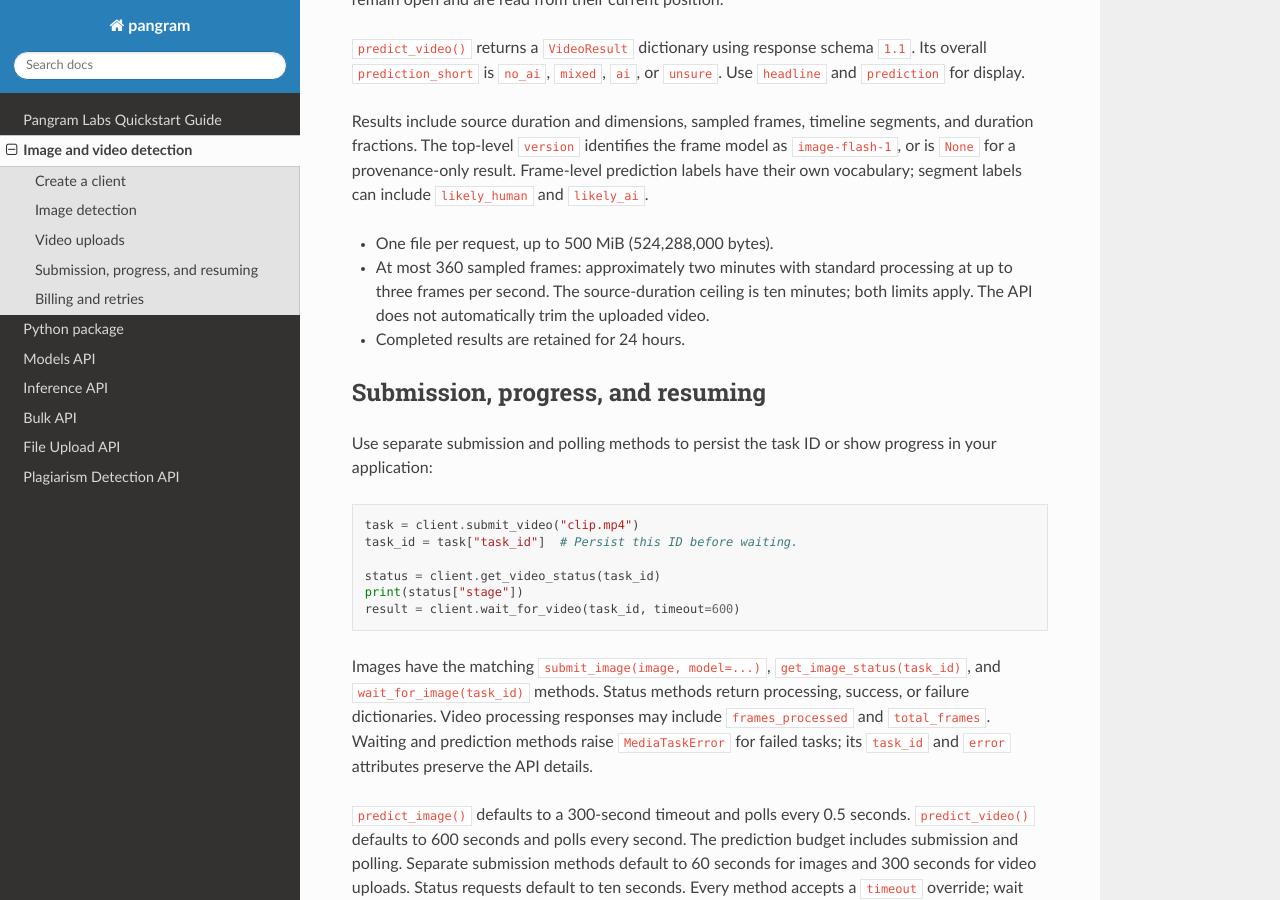
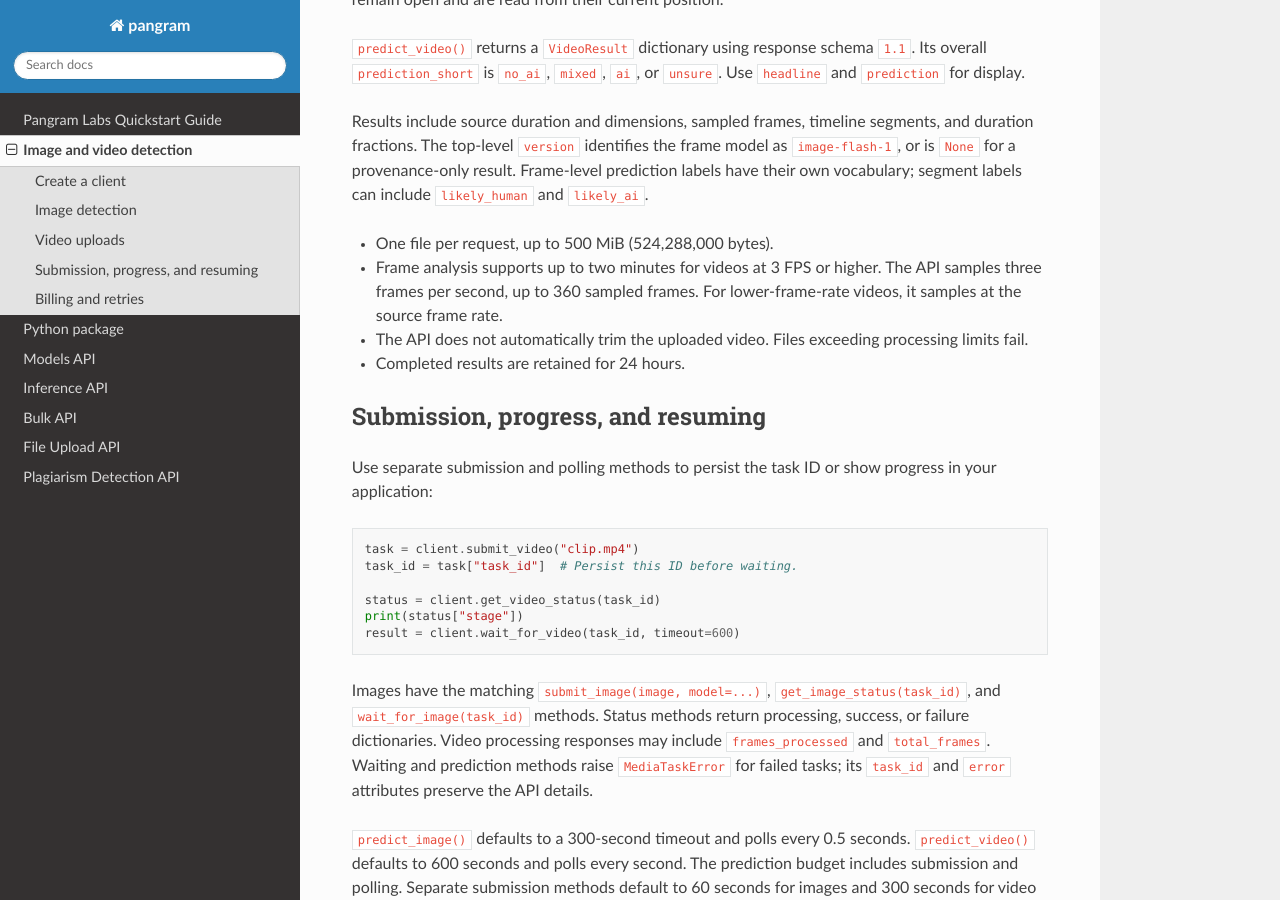
Before and after one commit to pangramlabs/pangram-sdk, a Sphinx documentation site: the page built from docs/media.rst, in a window 1280 px wide and 900 px high, scrolled down 1930 px. Built offline with Sphinx 7.4.7 and the Read the Docs theme 3.1.0, drawn with Linux system fonts in a browser that asks for light colours.

Commit message:
Simplify documented video duration limits

```diff
--- a/docs/media.rst
+++ b/docs/media.rst
@@ -109,9 +109,11 @@ Frame-level prediction labels have their own vocabulary; segment labels can
 include ``likely_human`` and ``likely_ai``.
 
 * One file per request, up to 500 MiB (524,288,000 bytes).
-* At most 360 sampled frames: approximately two minutes with standard processing
-  at up to three frames per second. The source-duration ceiling is ten minutes;
-  both limits apply. The API does not automatically trim the uploaded video.
+* Frame analysis supports up to two minutes for videos at 3 FPS or higher.
+  The API samples three frames per second, up to 360 sampled frames. For
+  lower-frame-rate videos, it samples at the source frame rate.
+* The API does not automatically trim the uploaded video. Files exceeding
+  processing limits fail.
 * Completed results are retained for 24 hours.
 
 Submission, progress, and resuming
```
